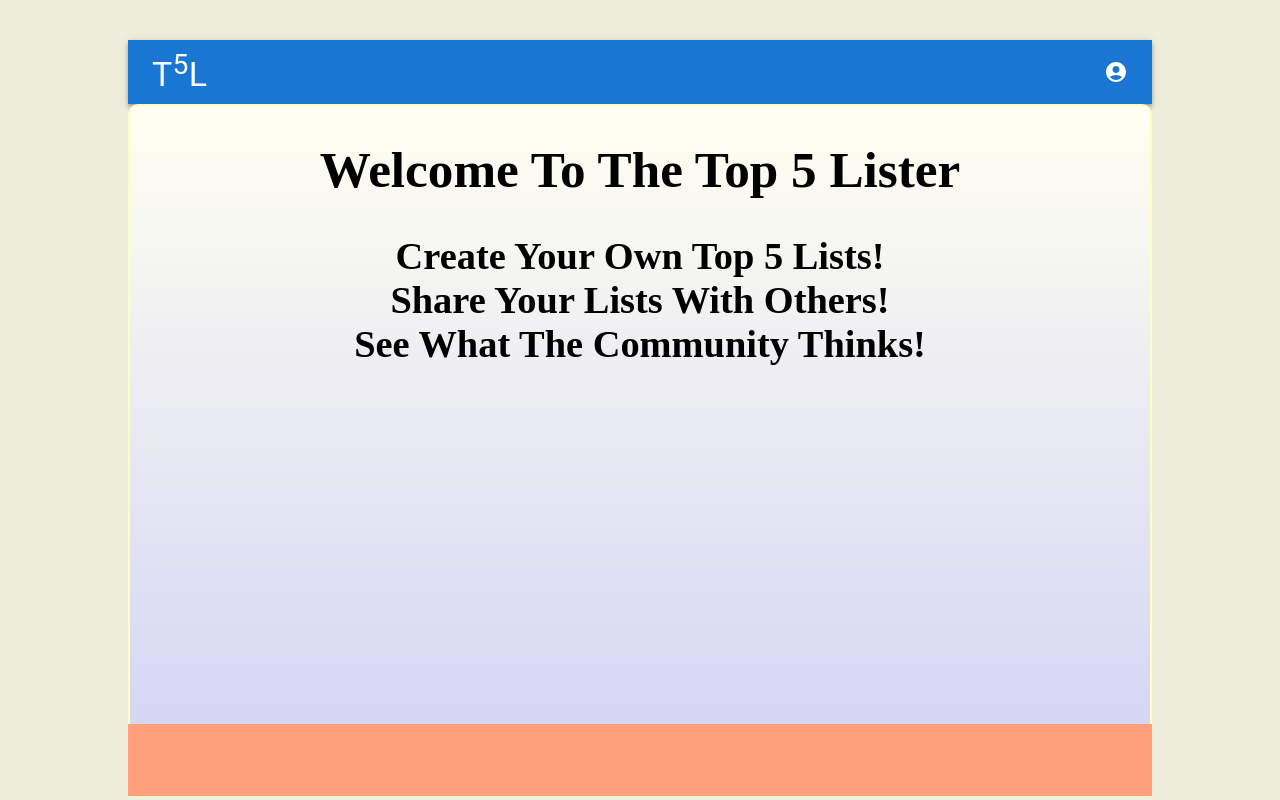
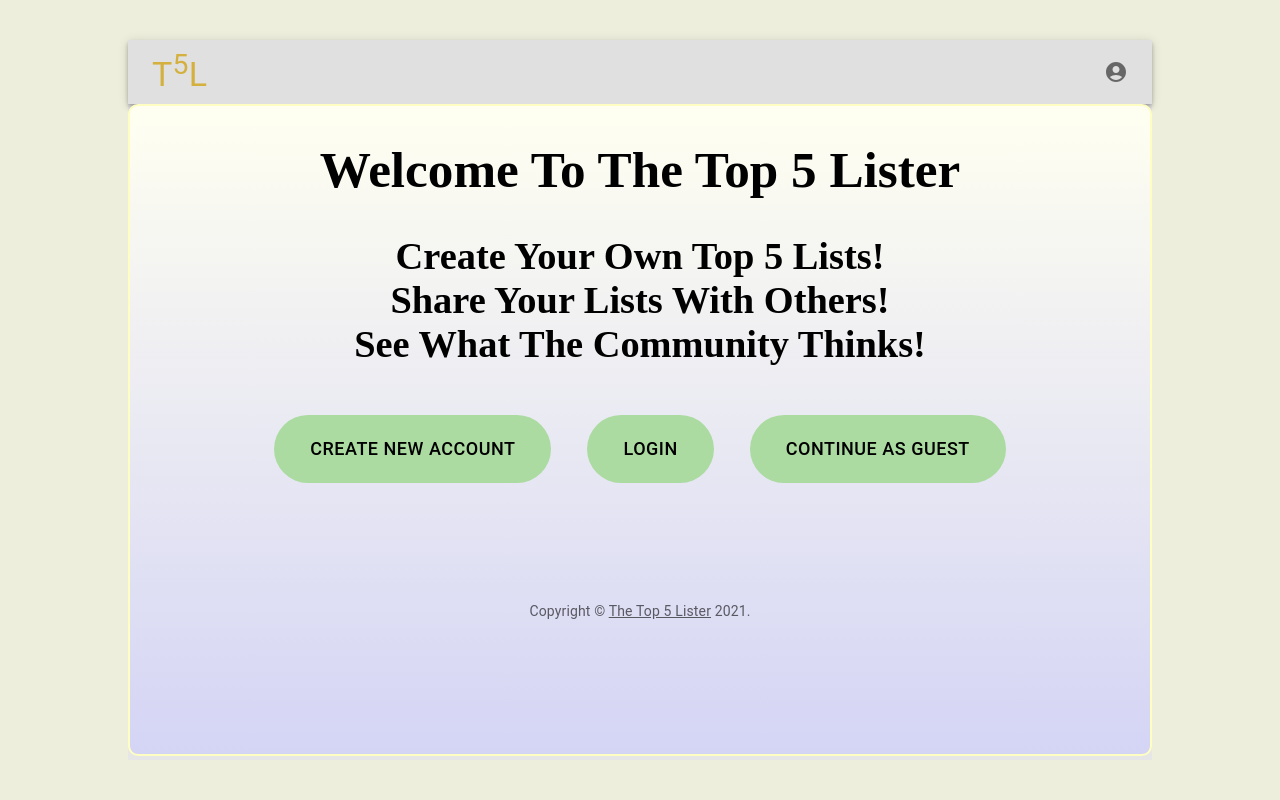
Before and after one commit to dtung8068/Top-5-Lister-Final-Project, a React (Create React App) app in the folder client/: page / in a window 1280 px wide. Built offline with nearby package versions, Linux system fonts and the light colour scheme; no server answers.

Commit message:
Welcome Screen Worked On + Some Styling.

```diff
--- a/client/src/components/AppBanner.js
+++ b/client/src/components/AppBanner.js
@@ -93,7 +93,7 @@ export default function AppBanner() {
 
     return (
         <Box sx={{ flexGrow: 1 }}>
-            <AppBar position="static">
+            <AppBar position="static" sx={{ backgroundColor: '#e0e0e0'}} >
                 <Toolbar>
                     <Typography
                         variant="h4"
@@ -101,7 +101,7 @@ export default function AppBanner() {
                         component="div"
                         sx={{ display: { xs: 'none', sm: 'block' } }}
                     >
-                        <Link style={{ textDecoration: 'none', color: 'white' }} to='/'>T<sup>5</sup>L</Link>
+                        <Link style={{ textDecoration: 'none', color: '#d4b03e' }} to='/'>T<sup>5</sup>L</Link>
                     </Typography>
                     <Box sx={{ flexGrow: 1 }}>{editToolbar}</Box>
                     <Box sx={{ display: { xs: 'none', md: 'flex' } }}>
@@ -112,7 +112,7 @@ export default function AppBanner() {
                             aria-controls={menuId}
                             aria-haspopup="true"
                             onClick={handleProfileMenuOpen}
-                            color="inherit"
+                            color="default"
                         >
                             { getAccountMenu(auth.loggedIn) }
                         </IconButton>
--- a/client/src/components/LoginScreen.js
+++ b/client/src/components/LoginScreen.js
@@ -3,59 +3,42 @@ import { useContext } from 'react';
 import AuthContext from '../auth'
 import Avatar from '@mui/material/Avatar';
 import Button from '@mui/material/Button';
+import Copyright from './Copyright'
 import CssBaseline from '@mui/material/CssBaseline';
-import Copyright from './Copyright'
 import TextField from '@mui/material/TextField';
 import FormControlLabel from '@mui/material/FormControlLabel';
 import Checkbox from '@mui/material/Checkbox';
 import Link from '@mui/material/Link';
-import Paper from '@mui/material/Paper';
+import Grid from '@mui/material/Grid';
 import Box from '@mui/material/Box';
-import Grid from '@mui/material/Grid';
 import LockOutlinedIcon from '@mui/icons-material/LockOutlined';
 import Typography from '@mui/material/Typography';
+import Container from '@mui/material/Container';
 import { createTheme, ThemeProvider } from '@mui/material/styles';
-import { GlobalStoreContext } from '../store'
-import ErrorScreen from './ErrorScreen'
+import { GlobalStoreContext } from '../store';
+import ErrorScreen from './ErrorScreen';
 
 const theme = createTheme();
 
 export default function SignInSide() {
   const { auth } = useContext(AuthContext);
   const { store } = useContext(GlobalStoreContext)
-
   const handleSubmit = (event) => {
     event.preventDefault();
     const formData = new FormData(event.currentTarget);
     auth.loginUser({
-        email: formData.get('email'),
+        email: formData.get('username'),
         password: formData.get('password'),
     }, store);
 };
 
   return (
     <ThemeProvider theme={theme}>
-      <Grid container component="main" sx={{ height: '100vh' }}>
+      <Container component="main" maxWidth="xs">
         <CssBaseline />
-        <Grid
-          item
-          xs={false}
-          sm={4}
-          md={7}
-          sx={{
-            backgroundImage: 'url(https://source.unsplash.com/random)',
-            backgroundRepeat: 'no-repeat',
-            backgroundColor: (t) =>
-              t.palette.mode === 'light' ? t.palette.grey[50] : t.palette.grey[900],
-            backgroundSize: 'cover',
-            backgroundPosition: 'center',
-          }}
-        />
-        <Grid item xs={12} sm={8} md={5} component={Paper} elevation={6} square>
         <Box
           sx={{
-              my: 8,
-              mx: 4,
+            marginTop: 8,
             display: 'flex',
             flexDirection: 'column',
             alignItems: 'center',
@@ -67,16 +50,16 @@ export default function SignInSide() {
           <Typography component="h1" variant="h5">
             Sign in
           </Typography>
-            <Box component="form" noValidate onSubmit={handleSubmit} sx={{ mt: 1 }}>
+          <Box component="form" onSubmit={handleSubmit} noValidate sx={{ mt: 1 }}>
           {ErrorScreen()}
             <TextField
               margin="normal"
               required
               fullWidth
-                id="email"
-                label="Email Address"
-                name="email"
-                autoComplete="email"
+              id="username"
+              label="Username"
+              name="username"
+              autoComplete="username"
               autoFocus
             />
             <TextField
@@ -113,11 +96,10 @@ export default function SignInSide() {
                 </Link>
               </Grid>
             </Grid>
-              <Copyright sx={{ mt: 5 }} />
           </Box>
         </Box>
-        </Grid>
-      </Grid>
+        <Copyright sx={{ mt: 5 }} />
+      </Container>
     </ThemeProvider>
   );
 }
--- a/client/src/components/RegisterScreen.js
+++ b/client/src/components/RegisterScreen.js
@@ -1,6 +1,5 @@
 import { useContext } from 'react';
-import AuthContext from '../auth'
-import Copyright from './Copyright'
+import AuthContext from '../auth';
 import Avatar from '@mui/material/Avatar';
 import Box from '@mui/material/Box';
 import Button from '@mui/material/Button';
@@ -12,7 +11,7 @@ import TextField from '@mui/material/TextField';
 import Typography from '@mui/material/Typography';
 import LockOutlinedIcon from '@mui/icons-material/LockOutlined';
 import { GlobalStoreContext } from '../store';
-import ErrorScreen from './ErrorScreen'
+import ErrorScreen from './ErrorScreen';
 
 export default function RegisterScreen() {
     const { auth } = useContext(AuthContext);
@@ -119,7 +118,6 @@ export default function RegisterScreen() {
                         </Grid>
                     </Box>
                 </Box>
-                <Copyright sx={{ mt: 5 }} />
             </Container>
 
     );
--- a/client/src/components/SplashScreen.js
+++ b/client/src/components/SplashScreen.js
@@ -1,3 +1,10 @@
+import Box from '@mui/material/Box';
+import Button from '@mui/material/Button';
+import { Link } from 'react-router-dom'
+import Copyright from './Copyright'
+
+
+
 export default function SplashScreen() {
     return (
         <div id="splash-screen">
@@ -7,6 +14,36 @@ export default function SplashScreen() {
             Share Your Lists With Others! <br />
             See What The Community Thinks!
             </h2>
+            <Box mx = {5} display="absolute" justifyContent="space-between">
+                <Button style = {{
+                    borderRadius: 35,
+                    color: "black",
+                    backgroundColor: "#abdba0",
+                    padding: "18px 36px",
+                    fontSize: "18px",
+                    margin: "18px"
+                }} component={Link} to = "/register"> Create New Account </Button>
+                <Button style = {{
+                    borderRadius: 35,
+                    color: "black",
+                    backgroundColor: "#abdba0",
+                    padding: "18px 36px",
+                    fontSize: "18px",
+                    margin: "18px"
+                }} component={Link} to = "/login"> Login </Button>
+                <Button style = {{
+                    borderRadius: 35,
+                    color: "black",
+                    backgroundColor: "#abdba0",
+                    padding: "18px 36px",
+                    fontSize: "18px",
+                    margin: "18px"
+                }}> Continue As Guest </Button>
+            </Box>
+            <Copyright style = {{
+                 margin: "100px"
+            }}>
+            </Copyright>
         </div>
     )
 }
--- a/client/src/components/Statusbar.js
+++ b/client/src/components/Statusbar.js
@@ -1,6 +1,7 @@
 import { useContext } from 'react'
 import { GlobalStoreContext } from '../store'
 import { Typography } from '@mui/material'
+import AuthContext from '../auth'
 
 /*
     Our Status bar React component goes at the bottom of our UI.
@@ -9,6 +10,10 @@ import { Typography } from '@mui/material'
 */
 function Statusbar() {
     const { store } = useContext(GlobalStoreContext);
+    const { auth } = useContext(AuthContext);
+    if(!auth.loggedIn) {
+        return null
+    };
     let text ="";
     if (store.currentList)
         text = store.currentList.name;
```
Lines whose indentation alone changed are shown as unchanged.
